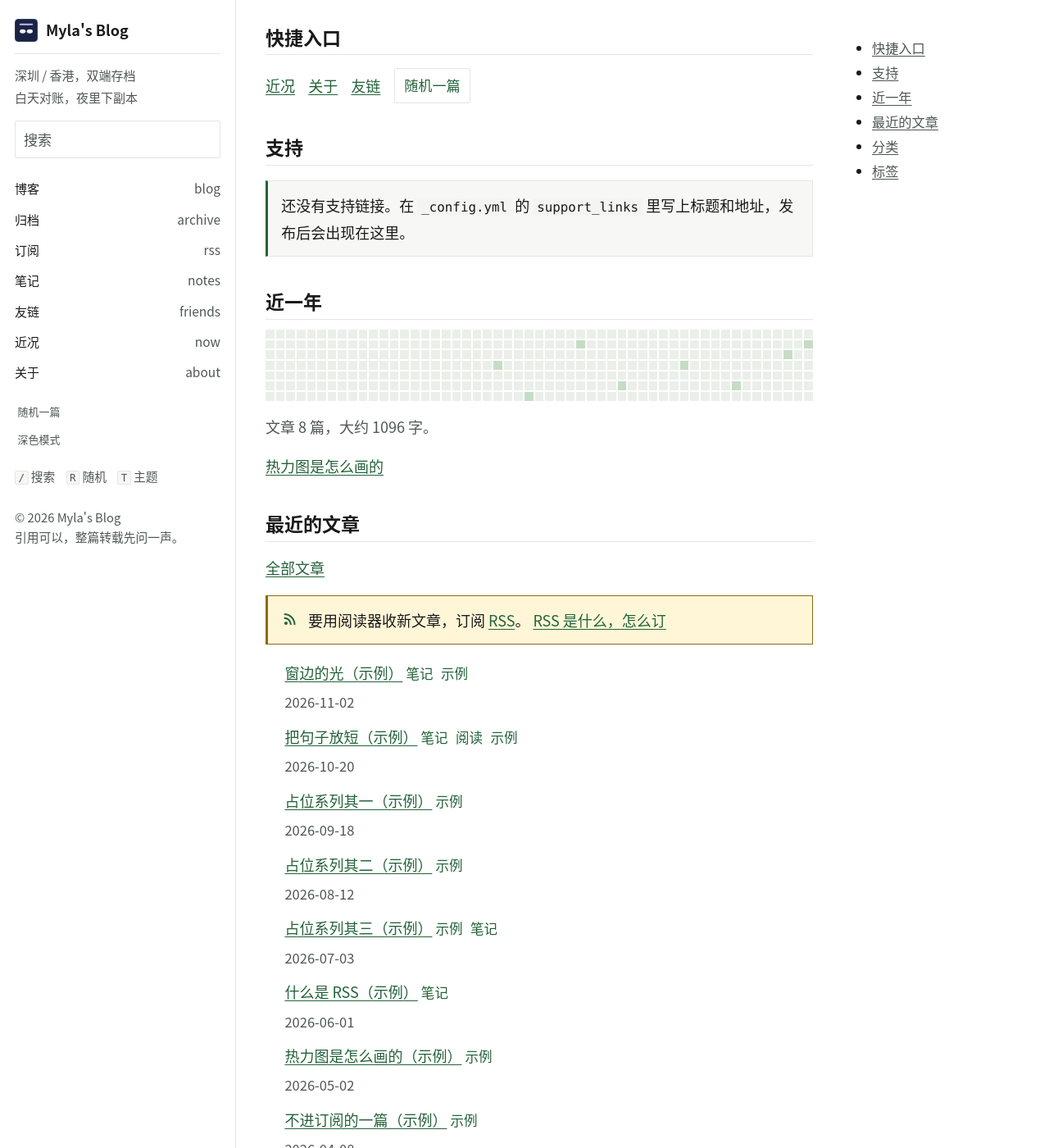
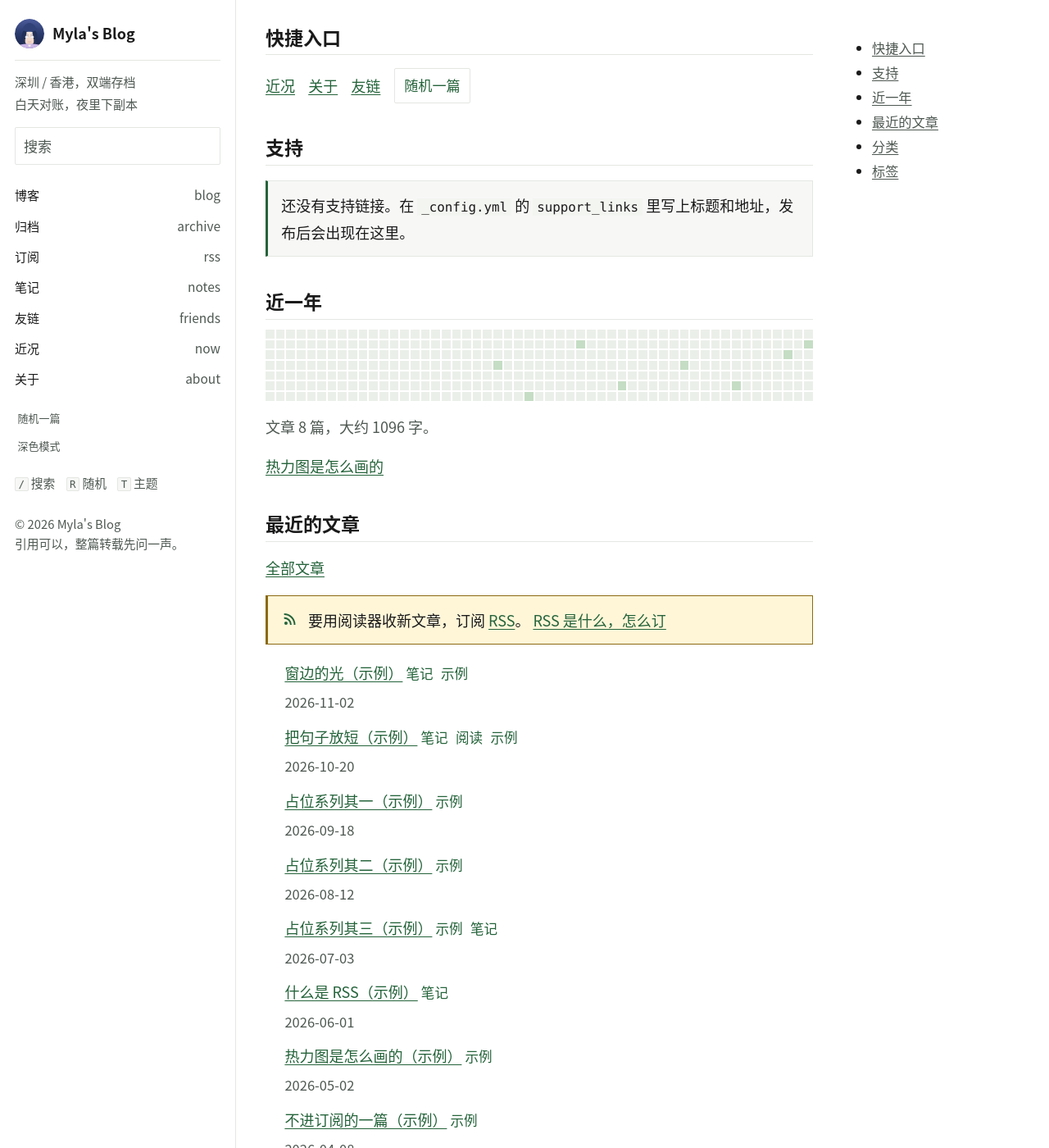
Before and after one commit to Petitchaton78/myla-blog, a Jekyll site: the page built from index.html, in a window 1280 px wide and 1400 px high. Shown: the whole window at 82% size. Built offline with Jekyll 4.4.1, drawn with Linux system fonts in a browser that asks for light colours.

Commit message:
Replace the square mark with a stylized portrait.
The sidebar avatar is now an original bust in indigo and lavender, sized to read as a face at the brand row. The favicon uses a simpler version of the same head, and the quiet sidebar controls stay as they are.

Co-authored-by: Myla <Petitchaton78@users.noreply.github.com>

```diff
--- a/_includes/header.html
+++ b/_includes/header.html
@@ -6,7 +6,7 @@
     <label for="menu-control" aria-label="打开菜单">
       <svg class="book-icon" viewBox="0 0 24 24" aria-hidden="true"><path fill="currentColor" d="M3 6h18v2H3V6zm0 5h18v2H3v-2zm0 5h18v2H3v-2z"/></svg>
     </label>
-    <strong><a class="mobile-brand" href="{{ '/' | relative_url }}"><img class="site-mark" src="{{ '/assets/logo.svg' | relative_url }}" alt="" width="22" height="22"><span>{{ site.title }}</span></a></strong>
+    <strong><a class="mobile-brand" href="{{ '/' | relative_url }}"><img class="site-mark" src="{{ '/assets/logo.svg' | relative_url }}" alt="" width="26" height="26"><span>{{ site.title }}</span></a></strong>
     <label for="toc-control" class="toc-toggle" aria-label="打开目录">
       <svg class="book-icon" viewBox="0 0 24 24" aria-hidden="true"><path fill="currentColor" d="M4 6h10v2H4V6zm0 5h16v2H4v-2zm0 5h12v2H4v-2z"/></svg>
     </label>
--- a/_includes/sidebar.html
+++ b/_includes/sidebar.html
@@ -7,7 +7,7 @@
     <nav aria-label="站点">
       <h2 class="book-brand">
         <a class="flex align-center" href="{{ '/' | relative_url }}">
-          <img class="site-mark" src="{{ '/assets/logo.svg' | relative_url }}" alt="" width="28" height="28">
+          <img class="site-mark" src="{{ '/assets/logo.svg' | relative_url }}" alt="" width="36" height="36">
           <span>{{ site.title }}</span>
         </a>
       </h2>
--- a/assets/css/style.css
+++ b/assets/css/style.css
@@ -115,10 +115,11 @@ body {
 
 img { max-width: 100%; height: auto; }
 .site-mark {
-  width: 28px;
-  height: 28px;
-  flex: 0 0 28px;
+  width: 36px;
+  height: 36px;
+  flex: 0 0 36px;
   display: block;
+  border-radius: 50%;
 }
 
 a { color: var(--accent); text-decoration-thickness: 1px; text-underline-offset: 0.18em; }
@@ -295,7 +296,7 @@ button.random:hover,
   align-items: center;
   gap: 0.4rem;
 }
-.book-header .site-mark { width: 22px; height: 22px; flex-basis: 22px; }
+.book-header .site-mark { width: 26px; height: 26px; flex-basis: 26px; }
 
 .key-hints { margin: 0.9rem 0 0; color: var(--muted); font-size: 0.82rem; }
 .key-hints span { margin-right: 0.55rem; }
```
Also changed, not shown: assets/logo.svg, favicon.svg.
